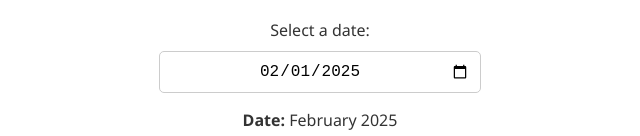
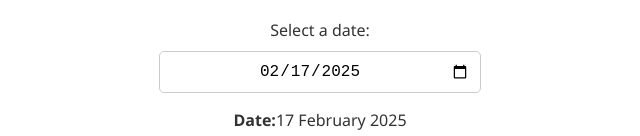
Before and after one commit to SilasHakuzwimana/promotion-party, a website: page public/party.html in a window 1280 px wide. Shown: the part 664-800 px from the top of the page, 320-960 px from the left. Drawn offline with Linux system fonts and the light colour scheme.

Commit message:
Update party.html

```diff
--- a/public/party.html
+++ b/public/party.html
@@ -129,12 +129,12 @@
             </h1>
             <div class="calendar">
                 <label for="party-date">Select a date:</label><br>
-                <input type="date" id="party-date" value="2025-02-01" onchange="updateGoogleCalendarLink()">
+                <input type="date" id="party-date" value="2025-02-17" onchange="updateGoogleCalendarLink()">
             </div>
         </div>
 
 
-        <p><strong>Date:</strong> February 2025</p>
+        <p><strong>Date:</strong>17 February 2025</p>
         <p><strong>Location:</strong> Mareba</p>
 
         <h3>How to Contribute:</h3>
```
